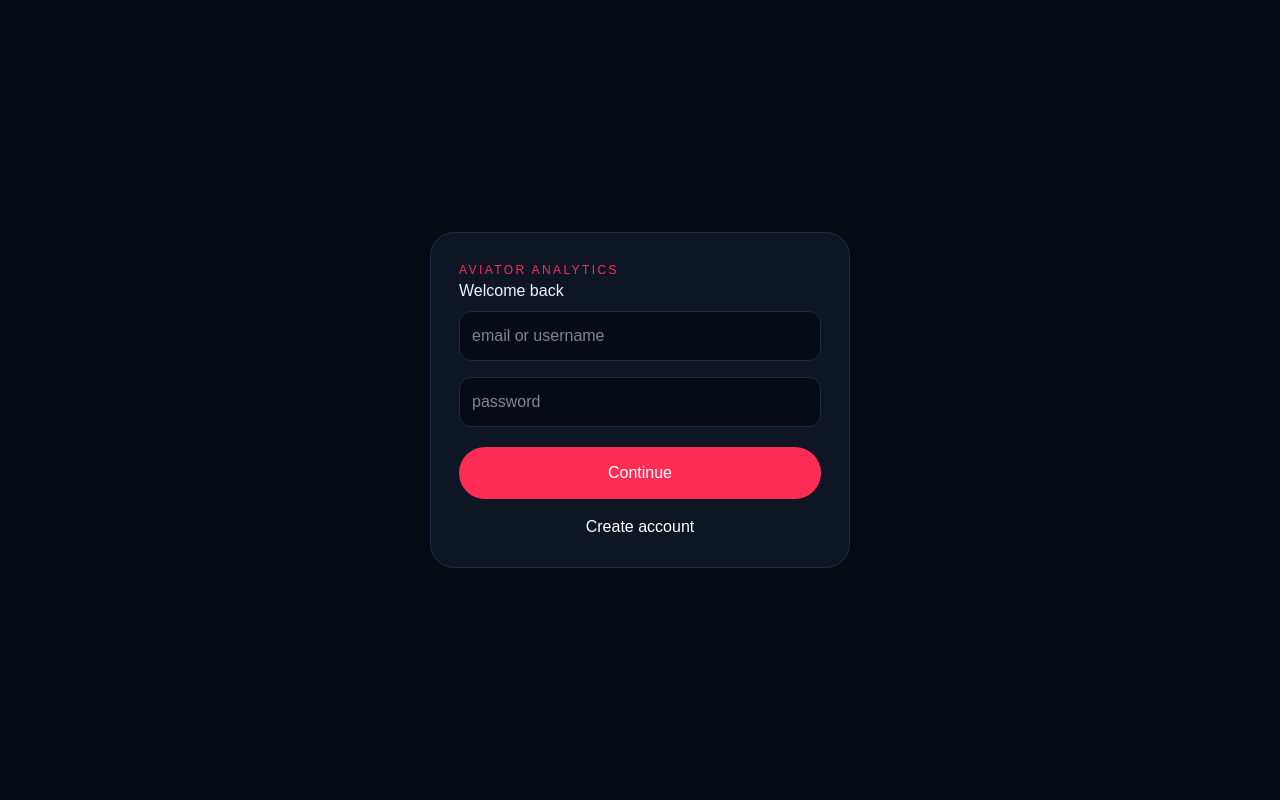
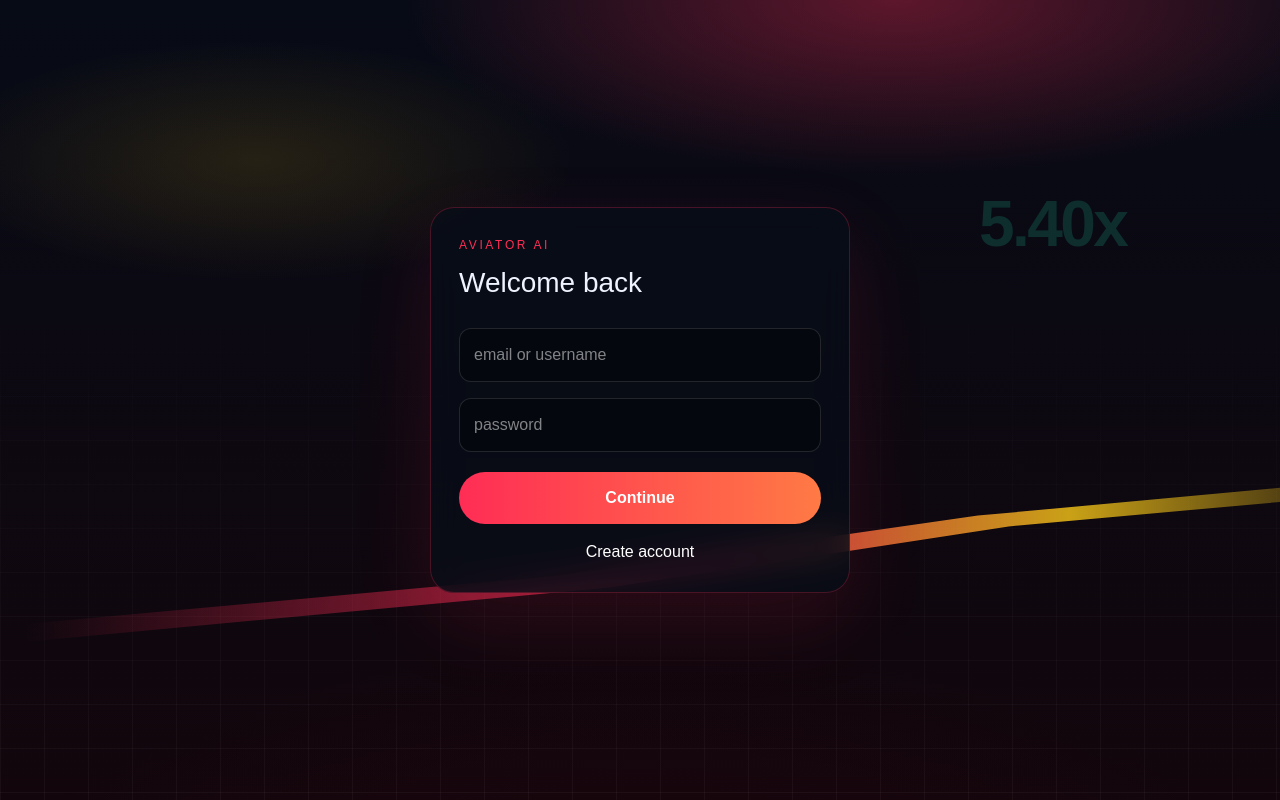
Before and after one commit to klewisgrace-hue/aviator-site, a Next.js app: page /login in a window 1280 px wide. Built offline with nearby package versions, Linux system fonts and the light colour scheme.

Commit message:
Aviator login background

```diff
--- a/app/login/page.tsx
+++ b/app/login/page.tsx
@@ -2,10 +2,12 @@
 import { FormEvent, useState } from "react";
 import { useRouter } from "next/navigation";
 import Link from "next/link";
+
 export default function LoginPage() {
   const router = useRouter();
   const [err, setErr] = useState("");
   const [loading, setLoading] = useState(false);
+
   async function onSubmit(e: FormEvent<HTMLFormElement>) {
     e.preventDefault();
     setErr("");
@@ -21,16 +23,36 @@
     if (res.ok) { router.push("/dashboard"); }
     else { setErr(data.error ? data.error : "Login failed"); }
   }
+
+  const field = {
+    width: "100%",
+    margin: "8px 0",
+    padding: 14,
+    borderRadius: 12,
+    border: "1px solid rgba(255,255,255,0.12)",
+    background: "rgba(0,0,0,0.35)",
+    color: "#fff",
+  };
+
   return (
-    <main style={{minHeight:"100vh",background:"#070b14",color:"#eef3ff",display:"grid",placeItems:"center",padding:24,fontFamily:"sans-serif"}}>
-      <form onSubmit={onSubmit} style={{width:"100%",maxWidth:420,background:"#0e1524",border:"1px solid #1e2a44",borderRadius:24,padding:28}}>
-        <p style={{color:"#ff2d55",letterSpacing:"0.2em",fontSize:12}}>AVIATOR ANALYTICS</p>
-        <h1>Welcome back</h1>
-        <input name="email" placeholder="email or username" required style={{width:"100%",margin:"8px 0",padding:12,borderRadius:12,border:"1px solid #1e2a44",background:"#070b14",color:"#fff"}} />
-        <input name="password" type="password" placeholder="password" required style={{width:"100%",margin:"8px 0",padding:12,borderRadius:12,border:"1px solid #1e2a44",background:"#070b14",color:"#fff"}} />
-        {err ? <p style={{color:"#ff2d55"}}>{err}</p> : null}
-        <button style={{width:"100%",marginTop:12,padding:14,border:0,borderRadius:999,background:"#ff2d55",color:"#fff"}}>{loading ? "Checking..." : "Continue"}</button>
-        <p style={{textAlign:"center",marginTop:16}}><Link href="/register" style={{color:"#fff"}}>Create account</Link></p>
+    <main style={{ minHeight: "100vh", position: "relative", overflow: "hidden", color: "#eef3ff", display: "grid", placeItems: "center", padding: 24, fontFamily: "sans-serif", background: "#05070f" }}>
+      <div style={{ position: "absolute", inset: 0, background: "radial-gradient(ellipse 80% 50% at 50% 110%, #1a050c 0%, transparent 60%), radial-gradient(ellipse 70% 40% at 70% 0%, rgba(255,45,85,0.35), transparent 55%), radial-gradient(ellipse 50% 30% at 20% 20%, rgba(245,197,24,0.12), transparent 50%), linear-gradient(#070b16, #12060c)" }} />
+      <div style={{ position: "absolute", inset: 0, backgroundImage: "linear-gradient(rgba(255,255,255,0.04) 1px, transparent 1px), linear-gradient(90deg, rgba(255,255,255,0.04) 1px, transparent 1px)", backgroundSize: "44px 44px", maskImage: "linear-gradient(to top, black, transparent 70%)" }} />
+      <div style={{ position: "absolute", left: "-10%", right: "-10%", bottom: "18%", height: 180, background: "linear-gradient(90deg, transparent, rgba(255,45,85,0.0) 10%, rgba(255,45,85,0.85) 55%, rgba(245,197,24,0.9) 78%, transparent)", clipPath: "polygon(0 90%, 45% 55%, 72% 22%, 100% 0, 100% 8%, 74% 28%, 48% 62%, 0 100%)", opacity: 0.9 }} />
+      <p style={{ position: "absolute", right: "12%", top: "22%", margin: 0, fontSize: 64, fontWeight: 800, color: "rgba(34,211,166,0.18)", letterSpacing: "-0.04em" }}>5.40x</p>
+
+      <form onSubmit={onSubmit} style={{ position: "relative", width: "100%", maxWidth: 420, background: "rgba(8,13,24,0.78)", border: "1px solid rgba(255,45,85,0.25)", borderRadius: 24, padding: 28, backdropFilter: "blur(16px)", boxShadow: "0 30px 80px rgba(255,45,85,0.12)" }}>
+        <p style={{ color: "#ff2d55", letterSpacing: "0.22em", fontSize: 12, margin: 0 }}>AVIATOR AI</p>
+        <h1 style={{ marginTop: 8, marginBottom: 16, fontSize: 28 }}>Welcome back</h1>
+        <input name="email" placeholder="email or username" required style={field} />
+        <input name="password" type="password" placeholder="password" required style={field} />
+        {err ? <p style={{ color: "#ff2d55" }}>{err}</p> : null}
+        <button style={{ width: "100%", marginTop: 12, padding: 14, border: 0, borderRadius: 999, background: "linear-gradient(90deg,#ff2d55,#ff7a45)", color: "#fff", fontWeight: 700 }}>
+          {loading ? "Checking..." : "Continue"}
+        </button>
+        <p style={{ textAlign: "center", marginTop: 16 }}>
+          <Link href="/register" style={{ color: "#fff" }}>Create account</Link>
+        </p>
       </form>
     </main>
   );
```
